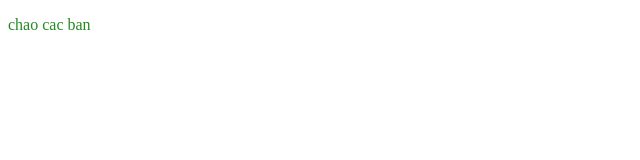
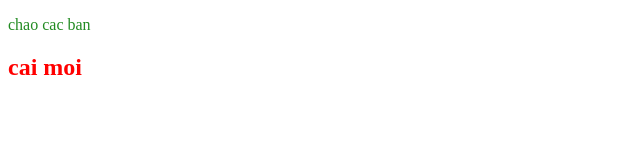
Before and after one commit to tmtotmt/product_tonghop, a plain HTML site: page index.html in a window 1280 px wide. Shown: the full height of the page, 0-640 px from the left. Drawn offline with Linux system fonts and the light colour scheme.

Commit message:
uyvu10 sua lan 3

```diff
--- a/index.html
+++ b/index.html
@@ -12,6 +12,7 @@
 
 <body>
     <p>chao cac ban</p>
+    <h2>cai moi</h2>
 </body>
 
 </html>
--- a/main.css
+++ b/main.css
@@ -1,3 +1,6 @@
 p {
     color: forestgreen;
 }
+h2 {
+    color: red;
+}
```
